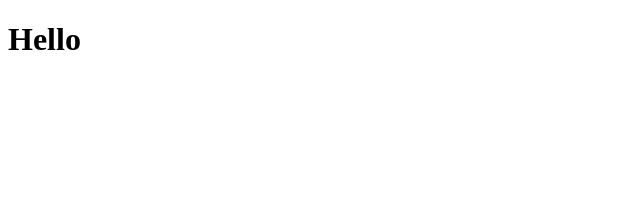
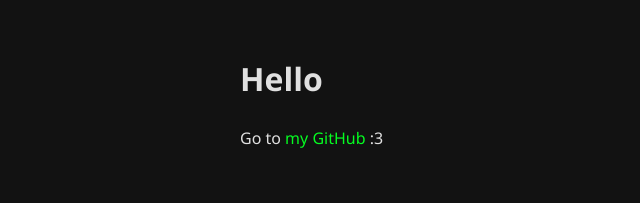
Before and after one commit to BioTomateDE/biotomate.dev, a plain HTML site: page index.html in a window 1280 px wide. Shown: the whole page, without its empty margins (0-640 px from the left). Drawn offline with Linux system fonts and the light colour scheme.

Commit message:
gutgenugg

```diff
--- a/index.html
+++ b/index.html
@@ -3,8 +3,10 @@
 <head>
     <meta charset="UTF-8">
     <title>BioTomateDE</title>
+    <link rel="stylesheet" href="style.css">
 </head>
 <body>
     <h1>Hello</h1>
+    <p>Go to <a href="https://github.com/BioTomateDE">my GitHub</a> :3</p>
 </body>
 </html>
--- /dev/null
+++ b/style.css
@@ -0,0 +1,25 @@
+:root {
+    background-color: #121212;
+    color: #e0e0e0;
+    --border-color: #333333;
+    --link-color: #4da3ff;
+}
+
+body {
+    font-family: "Segoe UI", Roboto, Helvetica, Arial, sans-serif;
+    padding: 2rem;
+    max-width: 800px;
+    margin: 0 auto;
+    line-height: 1.6;
+}
+
+a {
+    color: #05fc21;
+    text-decoration: none;
+    border-bottom: 1px solid transparent;
+    transition: border-color 0.1s ease, color 0.1s ease;
+}
+
+a:hover {
+    border-bottom-color: currentColor;
+}
```
